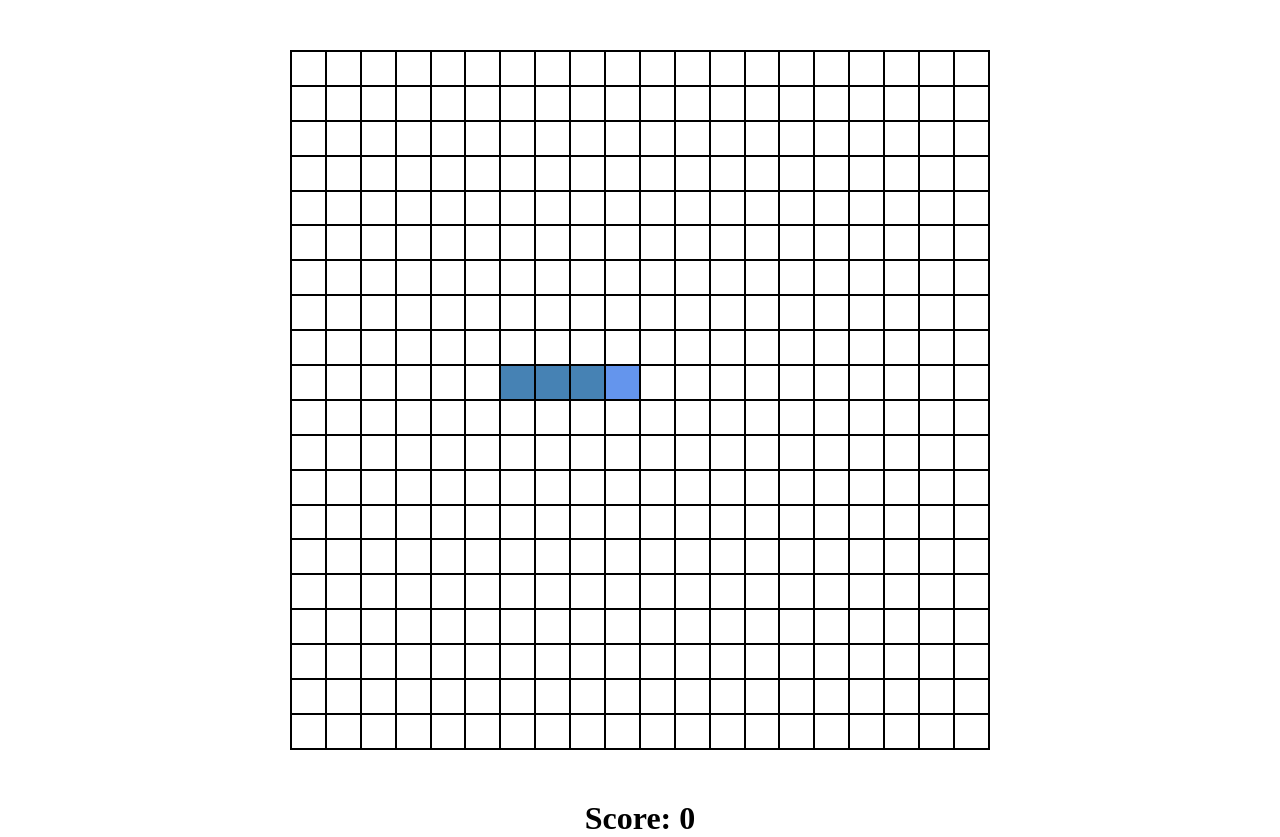
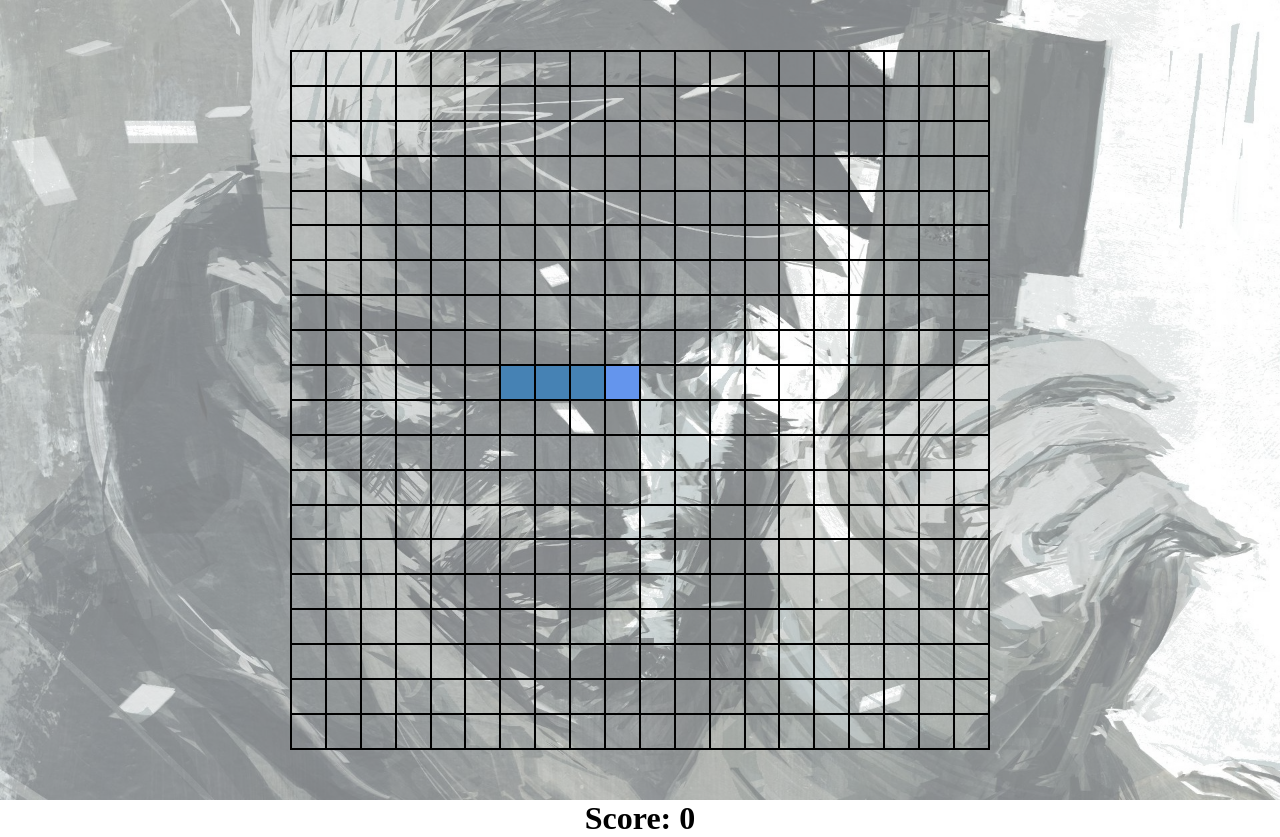
Before and after one commit to GhostOcelot/Snake, a plain HTML site: page index.html in a window 1280 px wide. Drawn offline with Linux system fonts and the light colour scheme.

Commit message:
background image added

```diff
--- a/css/style.css
+++ b/css/style.css
@@ -2,6 +2,22 @@
 	margin: 0;
 	padding: 0;
 	box-sizing: border-box;
+}
+
+body::after {
+	content: "";
+	background: url(image.jpg);
+	opacity: 0.5;
+	top: 0;
+	left: 0;
+	bottom: 0;
+	right: 0;
+	position: absolute;
+	z-index: -1;
+	background-image: url("../assets/solid_snake.jpg");
+	background-size: cover;
+	background-repeat: no-repeat;
+	background-position: center;
 }
 
 .grid {
```
Also changed, not shown: assets/solid_snake.jpg (added).
